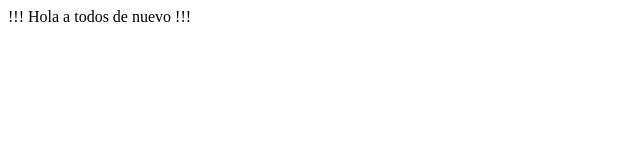
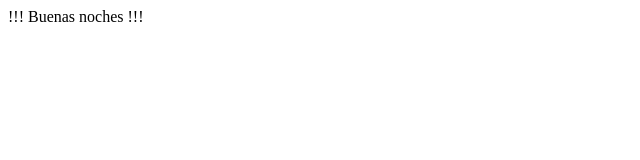
Before and after one commit to crypto-student-michel/CURSO-PRIMERA, a plain HTML site: page index.html in a window 1280 px wide. Shown: the full height of the page, 0-640 px from the left. Drawn offline with Linux system fonts and the light colour scheme.

Commit message:
cuarto cambio

```diff
--- a/index.html
+++ b/index.html
@@ -7,6 +7,6 @@
         <title>Document</title>
     </head>
     <body>
-        !!! Hola a todos de nuevo !!!
+        !!! Buenas noches !!!
     </body>
 </html>
```
